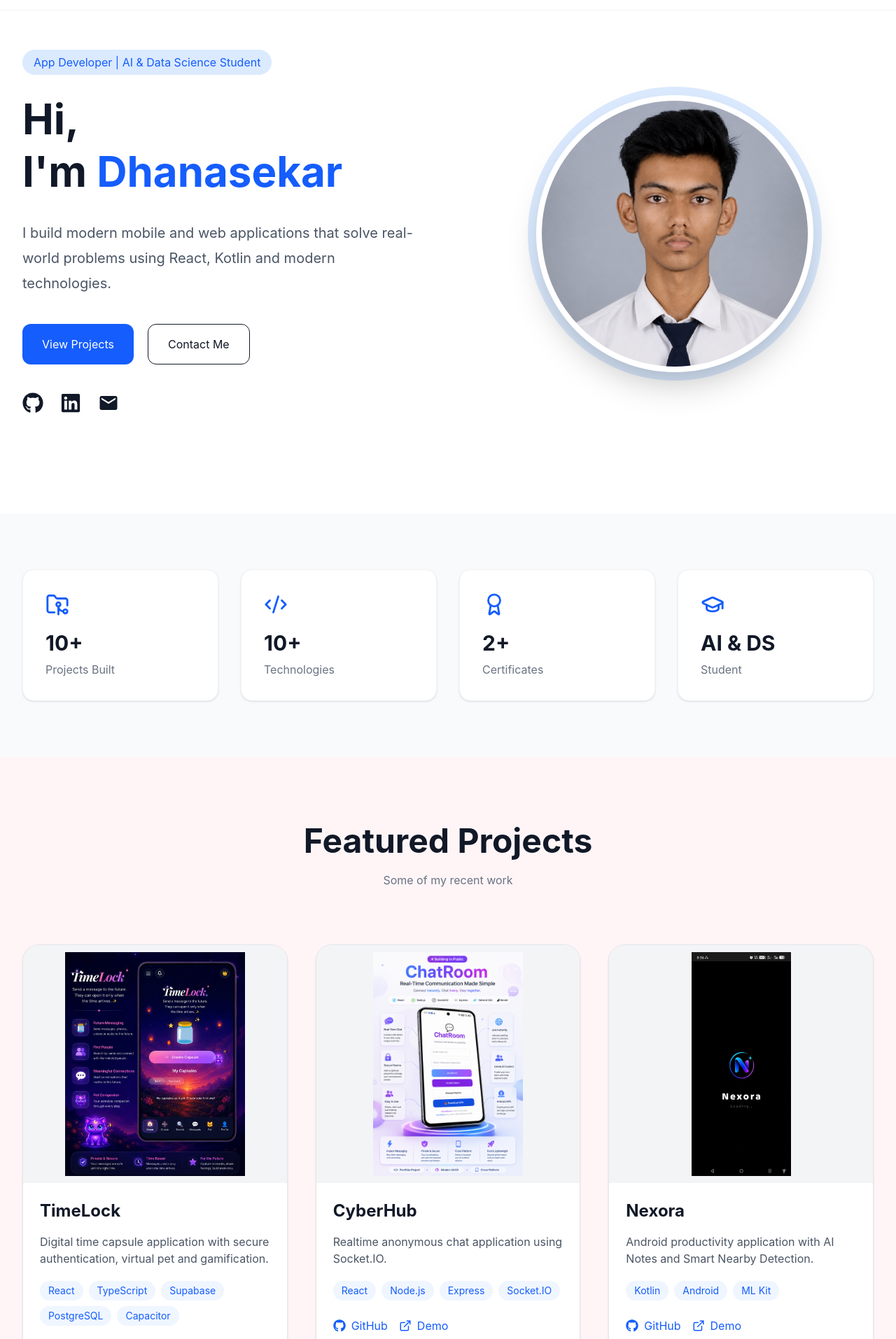
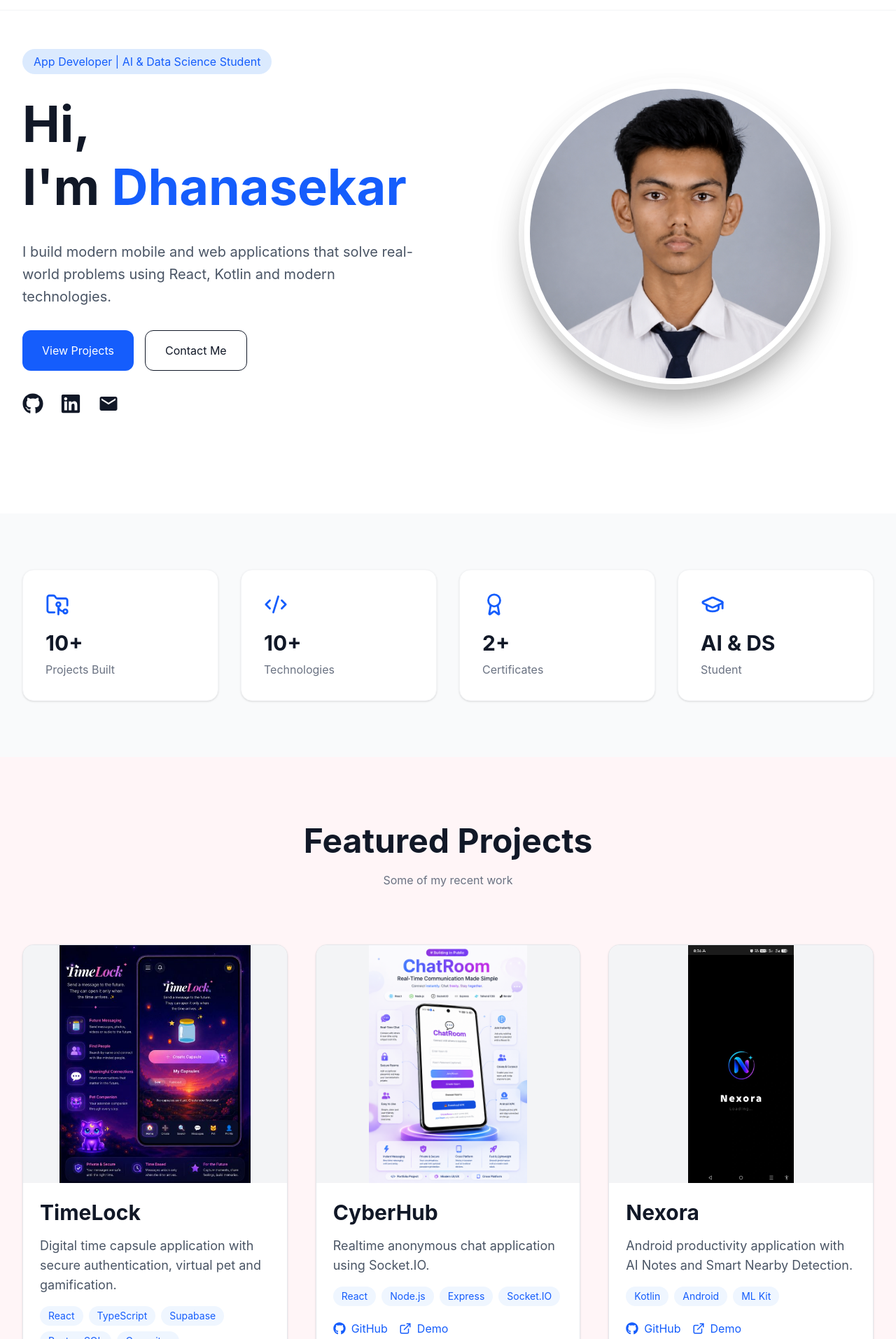
Before and after one commit to dhanasekar8363-lab/portfolio, a React app: page / in a window 1280 px wide. Shown: the part 66-1980 px from the top of the page at 70% size. Built offline with nearby package versions, Linux system fonts and the light colour scheme; the HTML template or start-up script is replaced by a standard one.

Commit message:
Your update

```diff
--- a/src/components/Hero.tsx
+++ b/src/components/Hero.tsx
@@ -6,14 +6,15 @@ const Hero = () => {
   return (
     <section
       id="home"
-      className="min-h-screen flex items-center bg-white"
+      className="min-h-[85vh] lg:min-h-screen flex items-center bg-white"
     >
-      <div className="max-w-7xl mx-auto grid lg:grid-cols-2 gap-20 px-8">
+      <div className="max-w-7xl mx-auto grid grid-cols-1 lg:grid-cols-2 gap-10 lg:gap-20 items-center px-8">
 
         <motion.div
           initial={{opacity:0,y:40}}
           animate={{opacity:1,y:0}}
           transition={{duration:.7}}
+          className="text-center lg:text-left"
         >
 
           <span className="bg-blue-100 text-blue-600 px-4 py-2 rounded-full">
@@ -22,7 +23,7 @@ const Hero = () => {
 
           </span>
 
-          <h1 className="text-6xl font-bold mt-8 leading-tight">
+          <h1 className="text-5xl sm:text-6xl lg:text-7xl font-bold mt-8 leading-tight">
 
             Hi,
 
@@ -38,14 +39,14 @@ const Hero = () => {
 
           </h1>
 
-          <p className="text-gray-600 mt-8 text-xl leading-9">
+          <p className="text-gray-600 mt-8 text-lg lg:text-xl leading-8">
 
             I build modern mobile and web applications that solve real-world
             problems using React, Kotlin and modern technologies.
 
           </p>
 
-          <div className="flex gap-5 mt-10">
+          <div className="flex flex-wrap justify-center lg:justify-start gap-4 mt-8">
 
             <button className="bg-blue-600 text-white px-7 py-4 rounded-xl">
 
@@ -61,7 +62,7 @@ const Hero = () => {
 
           </div>
 
-          <div className="flex gap-6 mt-10 text-3xl">
+          <div className="flex justify-center lg:justify-start gap-6 mt-8 text-3xl">
 
             <a
               href="https://github.com/dhanasekar8363-lab"
@@ -96,19 +97,15 @@ const Hero = () => {
           initial={{opacity:0,scale:.8}}
           animate={{opacity:1,scale:1}}
           transition={{duration:.8}}
-          className="flex justify-center items-center"
+          className="flex justify-center mt-10 lg:mt-0"
         >
 
-          <div className="w-[420px] h-[420px] rounded-full bg-blue-100 flex items-center justify-center">
-
-            <div className="p-2 bg-white rounded-full shadow-2xl">
-              <img
-                src="/profile/profile.png"
-                alt="Dhanasekar"
-                className="w-[380px] h-[380px] object-cover rounded-full"
-              />
-            </div>
-
+          <div className="p-2 bg-white rounded-full shadow-2xl">
+            <img
+              src="/profile/profile.png"
+              alt="Dhanasekar"
+              className="w-64 h-64 sm:w-72 sm:h-72 lg:w-[430px] lg:h-[430px] rounded-full object-cover border-8 border-white shadow-2xl"
+            />
           </div>
 
         </motion.div>
--- a/src/components/ProjectCard.tsx
+++ b/src/components/ProjectCard.tsx
@@ -20,37 +20,37 @@ export default function ProjectCard({
   demo,
 }: Props) {
   return (
-    <div className="bg-white rounded-3xl overflow-hidden border border-gray-200 shadow-sm hover:shadow-xl transition duration-300">
+    <div className="bg-white rounded-2xl overflow-hidden border border-gray-200 shadow-sm hover:shadow-xl transition duration-300">
 
       <Link to={`/project/${title.toLowerCase()}`}>
 
-        <div className="relative bg-gray-100 flex justify-center items-center h-[340px]">
+        <div className="relative bg-gray-100 flex justify-center items-center h-52 sm:h-64 lg:h-[340px]">
 
           <img
             src={images[0]}
             alt={title}
-            className="h-[320px] object-contain"
+            className="h-full object-contain"
           />
 
         </div>
 
       </Link>
 
-      <div className="p-6">
+      <div className="p-5 lg:p-6">
 
-        <h2 className="text-2xl font-bold">
+        <h2 className="text-2xl lg:text-3xl font-bold">
 
           {title}
 
         </h2>
 
-        <p className="mt-4 text-gray-600">
+        <p className="mt-4 text-base lg:text-lg text-gray-600 leading-7">
 
           {description}
 
         </p>
 
-        <div className="flex flex-wrap gap-2 mt-5">
+        <div className="flex flex-wrap gap-2 mt-4">
 
           {tech.map((item) => (
             <span
@@ -63,7 +63,7 @@ export default function ProjectCard({
 
         </div>
 
-        <div className="flex gap-4 mt-6">
+        <div className="flex flex-wrap gap-4 mt-5">
 
           <a
             href={github}
```
